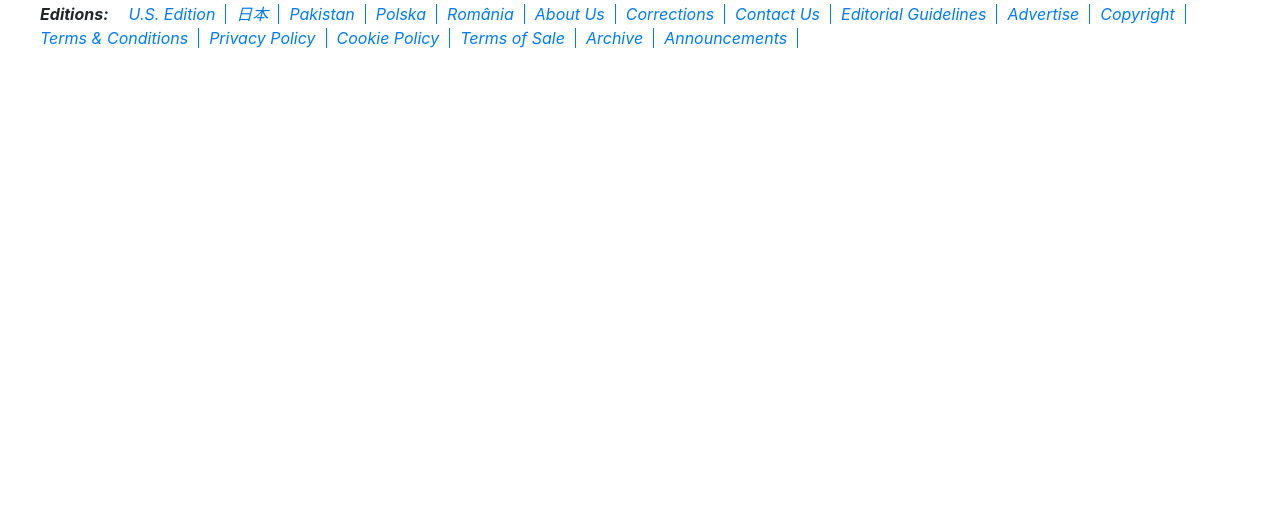
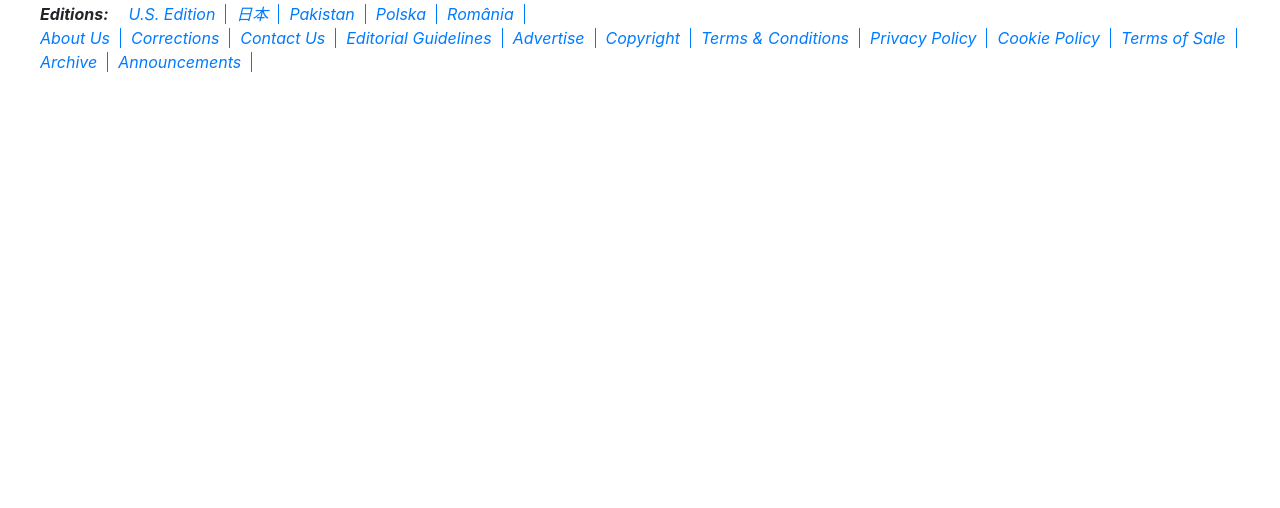
Before and after one commit to mistermaxis-zz/bootstrap-project, a website: page index.html in a window 1280 px wide. Shown: the part 292-800 px from the top of the page. Drawn offline with nearby package versions, Linux system fonts and the light colour scheme.

Commit message:
Update index.html
Group footer links to behave as in the original website and escaped & symbol in footer element.

```diff
--- a/index.html
+++ b/index.html
@@ -72,26 +72,30 @@
 
       </div>
 
-      <div class="row2 d-flex flex-wrap align-content-start ">
+      <div class="row2 d-flex flex-column ">
+        <div class="d-flex flex-wrap align-content-start">
             <i class="font-weight-bold border border-0">Editions:</i>
             <a href="#"><i>U.S. Edition</i></a>
             <a href="#"><i>日本</i></a>
             <a href="#"><i>Pakistan</i></a>
             <a href="#"><i>Polska</i></a>
             <a href="#"><i>România</i></a>
+        </div>
 
+        <div class="d-flex flex-wrap align-content-start">
             <a href="#"><i>About Us</i></a>
             <a href="#"><i>Corrections</i></a>
             <a href="#"><i>Contact Us</i></a>
             <a href="#"><i>Editorial Guidelines</i></a>
             <a href="#"><i>Advertise</i></a>
             <a href="#"><i>Copyright</i></a>
-        <a href="#"><i>Terms & Conditions</i></a>
+            <a href="#"><i>Terms &amp; Conditions</i></a>
             <a href="#"><i>Privacy Policy</i></a>
             <a href="#"><i>Cookie Policy</i></a>
             <a href="#"><i>Terms of Sale</i></a>
             <a href="#"><i>Archive</i></a>
             <a href="#"><i>Announcements</i></a>
+        </div>
       </div>
     </footer>
 
```
Lines whose indentation alone changed are shown as unchanged.
